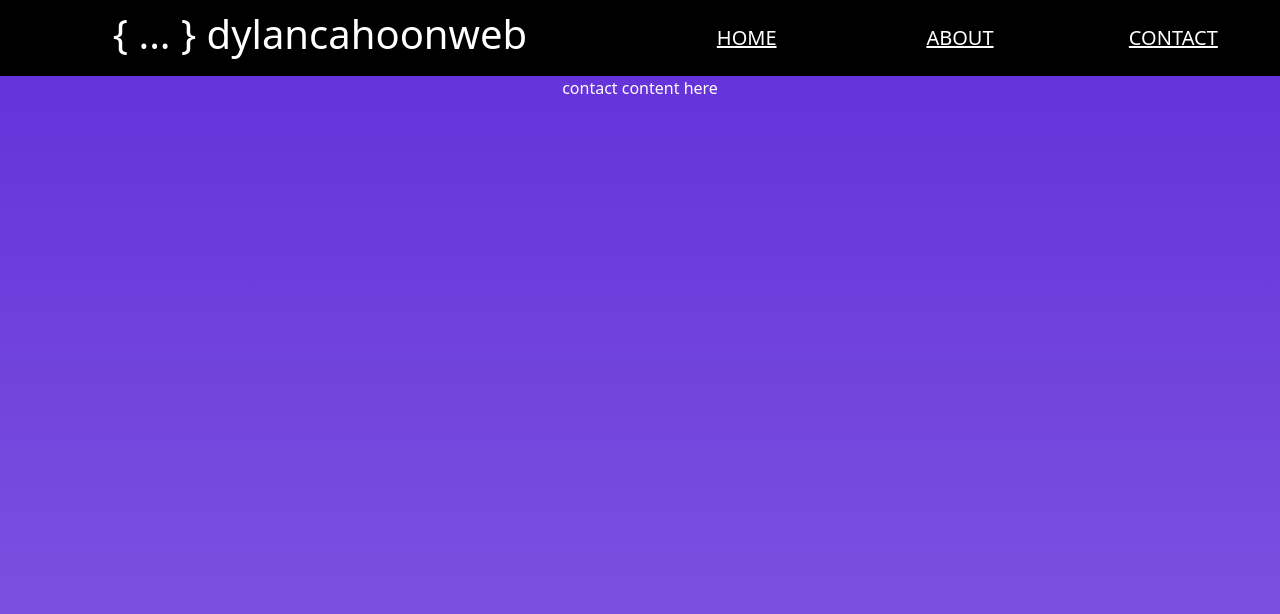
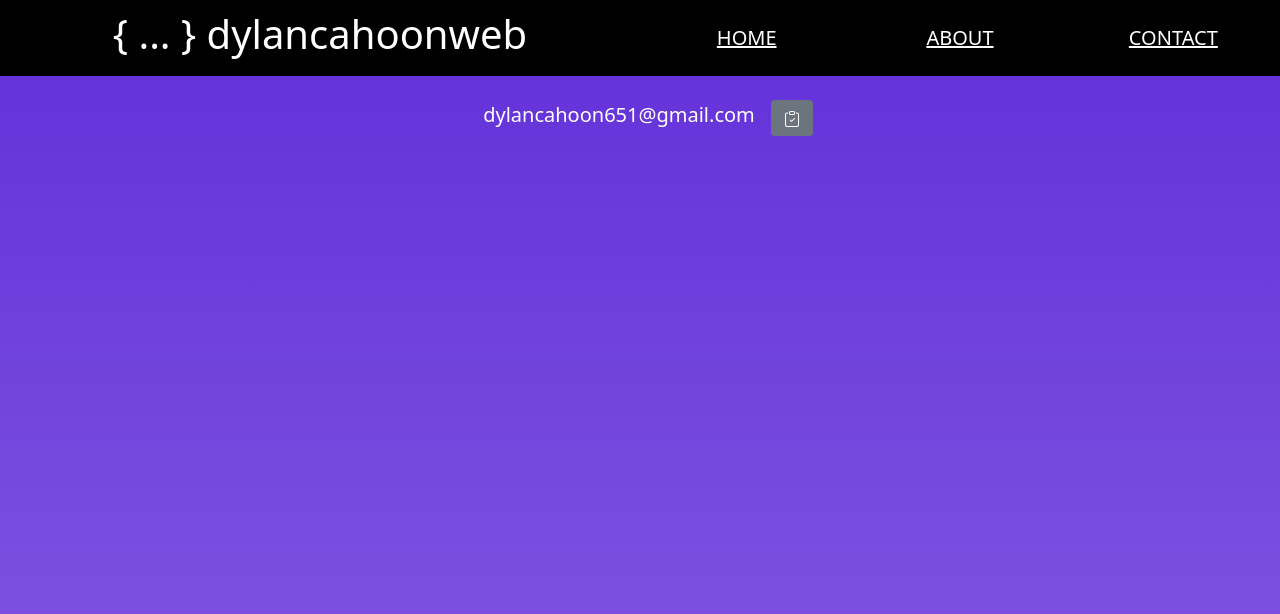
Before and after one commit to dcahoon/portfolio, a React (Create React App) app: page /contact in a window 1280 px wide. Shown: the top 614 px of the page. Built offline with nearby package versions, Linux system fonts and the light colour scheme.

Commit message:
added some content to contact page

```diff
--- a/src/About.js
+++ b/src/About.js
@@ -1,6 +1,13 @@
 
 export default function About() {
     return (
-        <p>about page content here</p>
+        <div>
+            This live preview for <a href="https://en.wikipedia.org/">Wikipedia</a>
+            <div class="box">
+                <iframe src="https://en.wikipedia.org/" width = "500px" height = "500px">
+                </iframe>
+            </div>
+        </div>
+
     )
 }
--- a/src/Contact.js
+++ b/src/Contact.js
@@ -1,6 +1,21 @@
 
 export default function Contact() {
+
+    function copyToClipboard() {
+        navigator.clipboard.writeText("dylancahoon651@gmail.com")
+        alert("Copied to clipboard.");
+      }
+
     return (
-        <p>contact content here</p>
+        <div className="p-4">
+            <p className="d-inline p-3">dylancahoon651@gmail.com</p>
+            <p className="h2 d-inline btn btn-secondary" onClick={copyToClipboard}>
+                <svg xmlns="http://www.w3.org/2000/svg" width="16" height="16" fill="currentColor" class="bi bi-clipboard-check" viewBox="0 0 16 16">
+                    <path fill-rule="evenodd" d="M10.854 7.146a.5.5 0 0 1 0 .708l-3 3a.5.5 0 0 1-.708 0l-1.5-1.5a.5.5 0 1 1 .708-.708L7.5 9.793l2.646-2.647a.5.5 0 0 1 .708 0z"/>
+                    <path d="M4 1.5H3a2 2 0 0 0-2 2V14a2 2 0 0 0 2 2h10a2 2 0 0 0 2-2V3.5a2 2 0 0 0-2-2h-1v1h1a1 1 0 0 1 1 1V14a1 1 0 0 1-1 1H3a1 1 0 0 1-1-1V3.5a1 1 0 0 1 1-1h1v-1z"/>
+                    <path d="M9.5 1a.5.5 0 0 1 .5.5v1a.5.5 0 0 1-.5.5h-3a.5.5 0 0 1-.5-.5v-1a.5.5 0 0 1 .5-.5h3zm-3-1A1.5 1.5 0 0 0 5 1.5v1A1.5 1.5 0 0 0 6.5 4h3A1.5 1.5 0 0 0 11 2.5v-1A1.5 1.5 0 0 0 9.5 0h-3z"/>
+                </svg>
+            </p>
+        </div>
     )
 }
--- a/src/Header.js
+++ b/src/Header.js
@@ -6,7 +6,9 @@ export default function Header() {
             <h1
                 className="
                     logo
+                    col-xs-12
                     col-sm-12
+                    col-md-12
                     col-lg-6
                 "
             >
@@ -18,6 +20,7 @@ export default function Header() {
                     navlink
                     col-xs-4
                     col-sm-4
+                    col-md-4
                     col-lg-2
                     align-self-center
                 "
@@ -30,6 +33,7 @@ export default function Header() {
                     navlink
                     col-xs-4
                     col-sm-4
+                    col-md-4
                     col-lg-2
                     align-self-center
                 "
@@ -42,6 +46,7 @@ export default function Header() {
                     navlink
                     col-xs-4
                     col-sm-4
+                    col-md-4
                     col-lg-2
                     align-self-center
                 "
--- a/src/Home.js
+++ b/src/Home.js
@@ -1,6 +1,14 @@
 
 export default function Home() {
     return (
-        <p>home page content</p>
+        <div>
+            <p className="display-2 p-4 pb-1">Welcome to my site!</p>
+            <p className="display-6 p-2">
+                Hi, my name is Dylan. I am currently located in Lansing, MI and am persuing a career as a full stack web developer. I have an associates degree as a computer programmer/analyst. I have recently completed the Thinkful software engineering bootcamp to strengthen my skills and prepare myself for a career in web.
+            </p>
+            <p className="display-6 p-2">
+                In my free time I enjoy woodworking, gardening, crafts, video games, and learning new languages. I love learning new skills and working with my hands.
+            </p>
+        </div>
     )
 }
--- a/src/index.css
+++ b/src/index.css
@@ -27,6 +27,27 @@ code {
   padding: 10px;
 }
 
+p {
+  font-size: 1.25em;
+}
+
+.box{
+  display: none;
+  width: 100%;
+}
+
+a:hover + .box,.box:hover{
+  display: block;
+  position: relative;
+  z-index: 100;
+}
+
+
+
+
+
+
+
 /* 255, 68, 99 */
 
 /* https://github.com/mars/create-react-app-buildpack.git */
```
